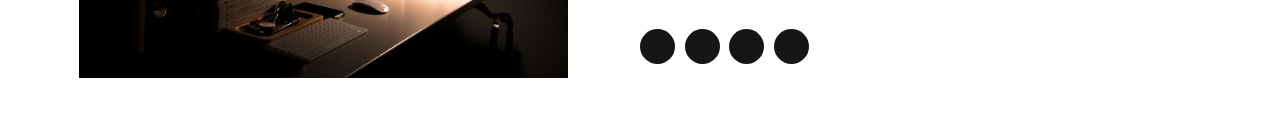
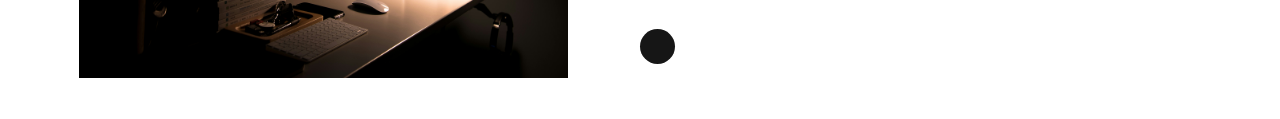
Before and after one commit to Sangeetha-M-Nair/portfolio, a plain HTML site: page index.html in a window 1280 px wide. Shown: the part 1305-1424 px from the top of the page. Drawn offline with nearby package versions, Linux system fonts and the light colour scheme.

Commit message:
changed a

```diff
--- a/index.html
+++ b/index.html
@@ -82,9 +82,9 @@
                         maintainable backend solutions for your projects.</p>
                     <div class="social">
                         <a href="#"><img src="./images/website.svg" alt=""></a>
-                        <a href="https://www.facebook.com/codersgyan"><img src="./images/facebook.svg" alt=""></a>
-                        <a href="https://twitter.com/CoderGyan"> <img src="./images/twitter.svg" alt=""></a>
-                        <a href="#"> <img src="./images/pintrest.svg" alt=""></a>
+                        <!-- <a href="https://www.facebook.com/codersgyan"><img src="./images/facebook.svg" alt=""></a> -->
+                        <!-- <a href="https://twitter.com/CoderGyan"> <img src="./images/twitter.svg" alt=""></a> -->
+                        <!-- <a href="#"> <img src="./images/pintrest.svg" alt=""></a> -->
                     </div>
                 </div>
             </div>
```
